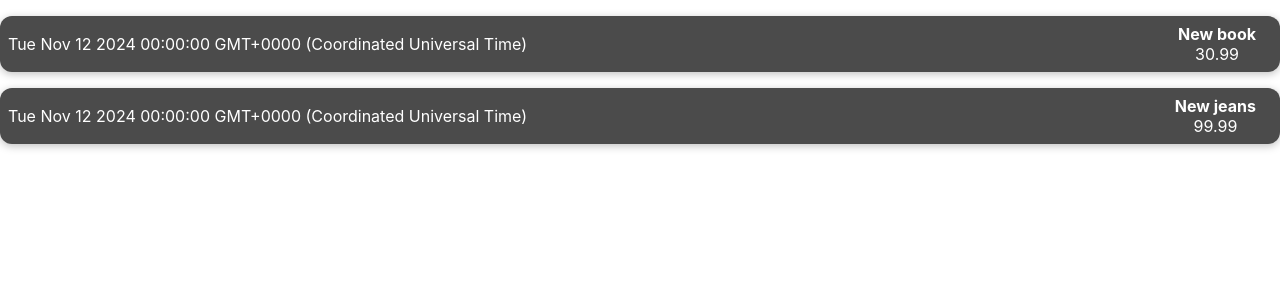
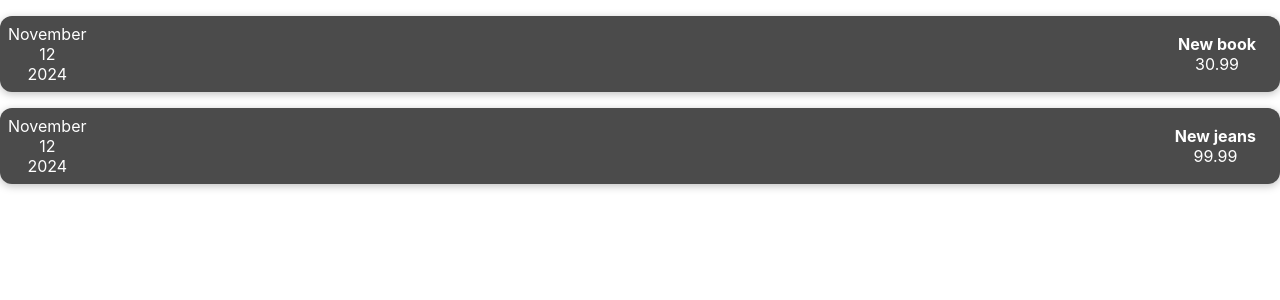
Before and after one commit to sandratjh/expenses, a React (Create React App) app: page / in a window 1280 px wide. Shown: the top 300 px of the page. Built offline with nearby package versions, Linux system fonts and the light colour scheme.

Commit message:
Komponendi jaotamine mitmeks komponendiks

```diff
--- /dev/null
+++ b/src/components/ExpenseDate.js
@@ -0,0 +1,16 @@
+const ExpenseDate = (props) => {
+
+    const day = props.date.toLocaleString('en-US', { day: '2-digit' });
+    const month = props.date.toLocaleString('en-US', { month: 'long' });
+    const year = props.date.getFullYear();
+
+    return (
+        <div>
+            <div>{month}</div>
+            <div>{day}</div>
+            <div>{year}</div>
+        </div>
+    );
+};
+
+export default ExpenseDate;
--- a/src/components/ExpenseItem.js
+++ b/src/components/ExpenseItem.js
@@ -1,13 +1,11 @@
 import "./ExpenseItem.css";
+import ExpenseDate from "./ExpenseDate";
 
 const ExpenseItem = (props) => {
 
-    console.log(props)
-    console.log(props.data)
-
     return (
         <div className='expense-item'>
-            <div>{props.data.date.toString()}</div>
+            <ExpenseDate date={props.data.date}/>
             <div className='expense-item_description'>
                 <h2>{props.data.title}</h2>
                 <div className='expense-item_price'>{props.data.price}</div>
```
